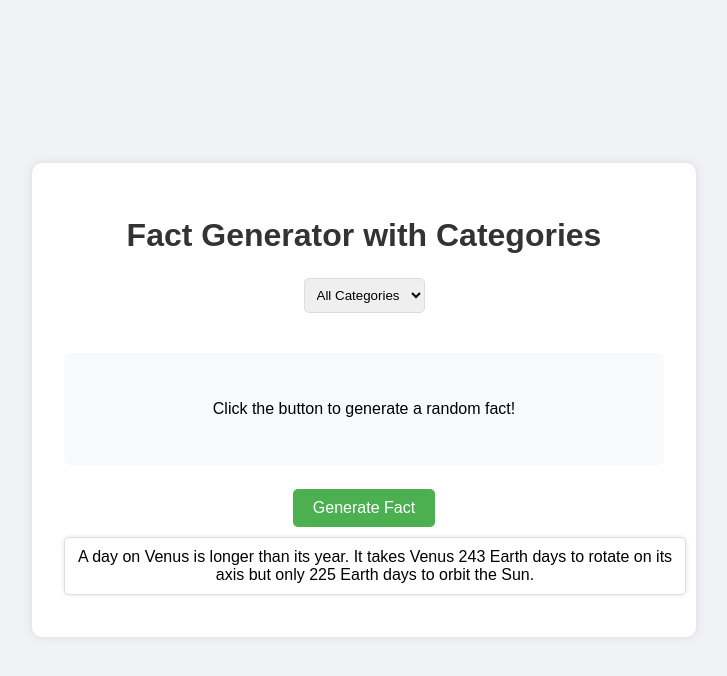
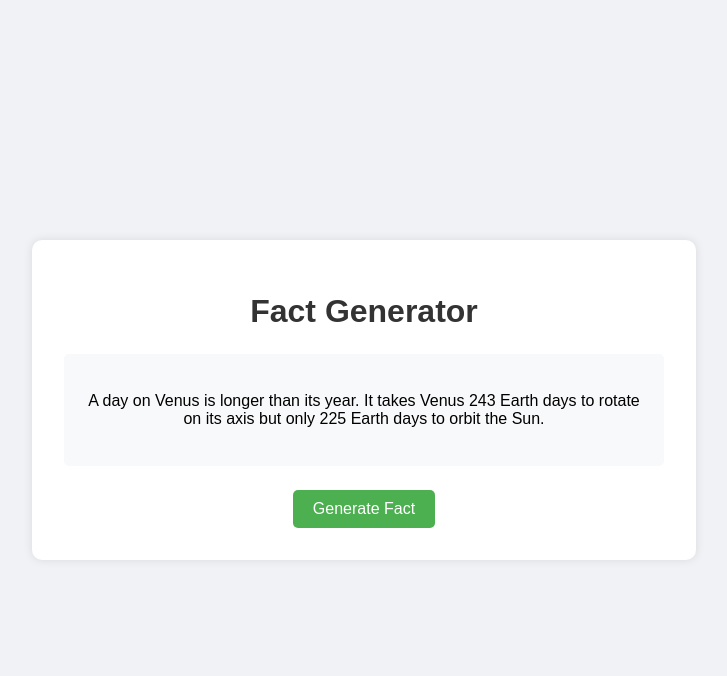
Before and after one commit to anusrimk/pieces_random_fact_generator, a plain HTML site: page index.html in a window 1280 px wide. Both pictures are taken after a click on the button "Generate Fact". Shown: the whole page, without its empty margins (276-1003 px from the left). Drawn offline with Linux system fonts and the light colour scheme.

Commit message:
Update index.html

```diff
--- a/index.html
+++ b/index.html
@@ -3,7 +3,7 @@
 <head>
     <meta charset="UTF-8">
     <meta name="viewport" content="width=device-width, initial-scale=1.0">
-    <title>Fact Generator with Categories</title>
+    <title>Fact Generator</title>
     <style>
         body {
             font-family: Arial, sans-serif;
@@ -56,76 +56,34 @@
         button:hover {
             background-color: #45a049;
         }
-
-        .fact-card {
-            background-color: #fff;
-            border: 1px solid #ddd;
-            border-radius: 5px;
-            padding: 10px;
-            margin: 10px 0;
-            width: 100%;
-            box-shadow: 0 0 5px rgba(0,0,0,0.1);
-        }
-
-        select {
-            margin-bottom: 1rem;
-            padding: 0.5rem;
-            border-radius: 5px;
-            border: 1px solid #ddd;
-        }
     </style>
 </head>
 <body>
     <div class="container">
-        <h1>Fact Generator with Categories</h1>
-        <select id="categorySelect">
-            <option value="all">All Categories</option>
-            <option value="history">History</option>
-            <option value="science">Science</option>
-            <option value="nature">Nature</option>
-        </select>
+        <h1>Fact Generator</h1>
         <div id="factDisplay">Click the button to generate a random fact!</div>
         <button onclick="generateFact()">Generate Fact</button>
-        <div id="factCardsContainer"></div>
     </div>
 
     <script>
         const facts = [
-            { text: "Honey never spoils. Archaeologists have found pots of honey in ancient Egyptian tombs that are over 3,000 years old.", category: "history" },
-            { text: "A day on Venus is longer than its year. It takes Venus 243 Earth days to rotate on its axis but only 225 Earth days to orbit the Sun.", category: "science" },
-            { text: "The shortest war in history was between Britain and Zanzibar on August 27, 1896. Zanzibar surrendered after just 38 minutes.", category: "history" },
-            { text: "The first oranges weren't orange. The original oranges from Southeast Asia were actually green.", category: "nature" },
-            { text: "A group of flamingos is called a 'flamboyance'.", category: "nature" },
-            { text: "Cows have best friends and get stressed when separated from them.", category: "nature" },
-            { text: "The average person spends 6 months of their lifetime waiting for red lights to turn green.", category: "science" },
-            { text: "The first person convicted of speeding was going 8 mph.", category: "history" },
-            { text: "Bananas are berries, but strawberries aren't.", category: "nature" },
-            { text: "A day on Mars is only 37 minutes longer than a day on Earth.", category: "science" }
+            "Honey never spoils. Archaeologists have found pots of honey in ancient Egyptian tombs that are over 3,000 years old.",
+            "A day on Venus is longer than its year. It takes Venus 243 Earth days to rotate on its axis but only 225 Earth days to orbit the Sun.",
+            "The shortest war in history was between Britain and Zanzibar on August 27, 1896. Zanzibar surrendered after just 38 minutes.",
+            "The first oranges weren't orange. The original oranges from Southeast Asia were actually green.",
+            "A group of flamingos is called a 'flamboyance'.",
+            "Cows have best friends and get stressed when separated from them.",
+            "The average person spends 6 months of their lifetime waiting for red lights to turn green.",
+            "The first person convicted of speeding was going 8 mph.",
+            "Bananas are berries, but strawberries aren't.",
+            "A day on Mars is only 37 minutes longer than a day on Earth."
         ];
 
         function generateFact() {
+            const factDisplay = document.getElementById('factDisplay');
             const randomIndex = Math.floor(Math.random() * facts.length);
-            const fact = facts[randomIndex];
-            const factCard = document.createElement('div');
-            factCard.className = 'fact-card';
-            factCard.textContent = fact.text;
-            factCard.dataset.category = fact.category;
-
-            const factCardsContainer = document.getElementById('factCardsContainer');
-            factCardsContainer.appendChild(factCard);
+            factDisplay.textContent = facts[randomIndex];
         }
-
-        document.getElementById('categorySelect').addEventListener('change', function() {
-            const selectedCategory = this.value;
-            const factCards = document.querySelectorAll('.fact-card');
-            factCards.forEach(card => {
-                if (selectedCategory === 'all' || card.dataset.category === selectedCategory) {
-                    card.style.display = 'block';
-                } else {
-                    card.style.display = 'none';
-                }
-            });
-        });
     </script>
 </body>
 </html>
```
